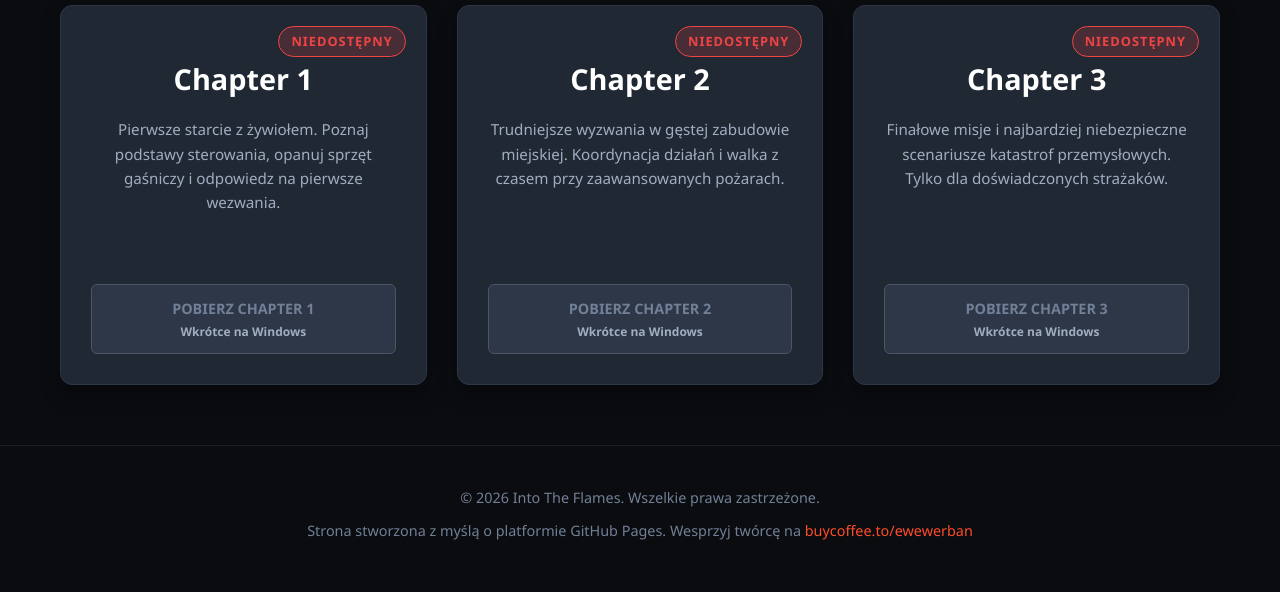
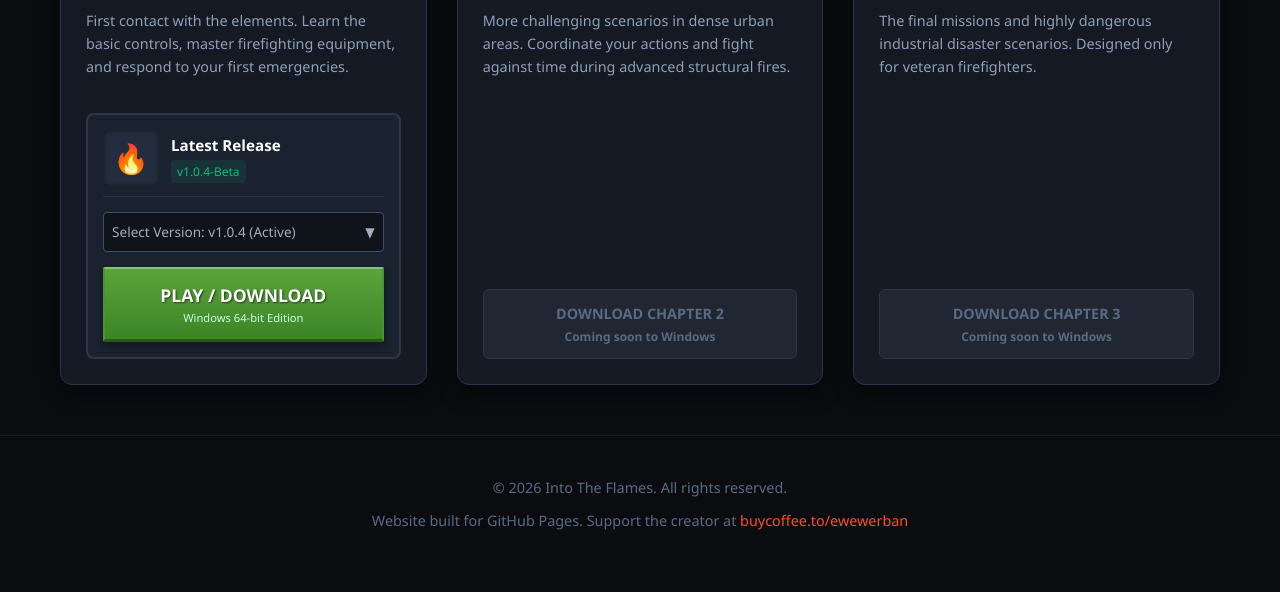
Before and after one commit to Ewewerban/into-the-flames, a plain HTML site: page index.html in a window 1280 px wide. Shown: the part 639-1231 px from the top of the page. Drawn offline with Linux system fonts and the light colour scheme.

Commit message:
Update index.html

```diff
--- a/index.html
+++ b/index.html
@@ -1,18 +1,21 @@
 <!DOCTYPE html>
-<html lang="pl">
+<html lang="en">
 <head>
     <meta charset="UTF-8">
     <meta name="viewport" content="width=device-width, initial-scale=1.0">
-    <title>Into The Flames - Oficjalna Strona</title>
+    <title>Into The Flames - Official Website</title>
     <style>
         :root {
             --bg-color: #0b0c10;
-            --card-bg: #1f2833;
+            --card-bg: #141923;
+            --card-border: #2a3547;
             --primary-color: #ff4c29;
             --primary-hover: #ff683b;
             --text-main: #f5f5f5;
-            --text-muted: #c5a880;
-            --accent-color: #333;
+            --text-muted: #8fa0b7;
+            --mc-green: #3c8527;
+            --mc-green-hover: #479a2e;
+            --mc-gray: #313335;
         }
 
         * {
@@ -32,15 +35,15 @@
         /* Hero Section */
         header {
             position: relative;
-            height: 60vh;
+            height: 50vh;
             display: flex;
             flex-direction: column;
             justify-content: center;
             align-items: center;
             text-align: center;
             padding: 20px;
-            background: linear-gradient(180deg, rgba(11, 12, 16, 0.5) 0%, rgba(11, 12, 16, 1) 100%),
-                        radial-gradient(circle, rgba(255, 76, 41, 0.15) 0%, rgba(0,0,0,0) 70%);
+            background: linear-gradient(180deg, rgba(11, 12, 16, 0.4) 0%, rgba(11, 12, 16, 1) 100%),
+                        radial-gradient(circle, rgba(255, 76, 41, 0.12) 0%, rgba(0,0,0,0) 70%);
             border-bottom: 2px solid var(--primary-color);
         }
 
@@ -54,13 +57,13 @@
         }
 
         .subtitle {
-            font-size: 1.2rem;
+            font-size: 1.1rem;
             color: #aaa;
-            margin-bottom: 30px;
+            margin-bottom: 25px;
             max-width: 600px;
         }
 
-        /* Przycisk Support */
+        /* Support Button */
         .btn-support {
             display: inline-flex;
             align-items: center;
@@ -68,14 +71,13 @@
             background-color: var(--primary-color);
             color: #fff;
             text-decoration: none;
-            padding: 14px 28px;
-            font-size: 1.1rem;
+            padding: 12px 26px;
+            font-size: 1rem;
             font-weight: bold;
             border-radius: 50px;
             box-shadow: 0 0 15px rgba(255, 76, 41, 0.4);
             transition: all 0.3s ease;
             text-transform: uppercase;
-            border: 2px solid transparent;
         }
 
         .btn-support:hover {
@@ -84,10 +86,10 @@
             box-shadow: 0 0 25px rgba(255, 76, 41, 0.6);
         }
 
-        /* Sekcja Chapterów */
+        /* Main Container */
         .chapters-container {
             max-width: 1200px;
-            margin: 60px auto;
+            margin: 50px auto;
             padding: 0 20px;
         }
 
@@ -113,24 +115,22 @@
 
         .grid {
             display: grid;
-            grid-template-columns: repeat(auto-fit, minmax(300px, 1fr));
+            grid-template-columns: repeat(auto-fit, minmax(320px, 1fr));
             gap: 30px;
         }
 
-        /* Karta Chapteru */
+        /* Chapter Card */
         .chapter-card {
             background-color: var(--card-bg);
-            border: 1px solid #2d3748;
+            border: 1px solid var(--card-border);
             border-radius: 12px;
-            padding: 30px;
-            text-align: center;
+            padding: 25px;
             position: relative;
-            overflow: hidden;
             display: flex;
             flex-direction: column;
             justify-content: space-between;
-            min-height: 380px;
-            box-shadow: 0 10px 20px rgba(0, 0, 0, 0.3);
+            min-height: 440px;
+            box-shadow: 0 10px 20px rgba(0, 0, 0, 0.4);
             transition: transform 0.3s ease, border-color 0.3s ease;
         }
 
@@ -139,16 +139,15 @@
             border-color: var(--primary-color);
         }
 
-        /* Badge "Niedostępne" */
         .status-badge {
             position: absolute;
             top: 20px;
             right: 20px;
-            background-color: rgba(239, 68, 68, 0.2);
+            background-color: rgba(239, 68, 68, 0.15);
             color: #ef4444;
             border: 1px solid #ef4444;
             padding: 4px 12px;
-            font-size: 0.8rem;
+            font-size: 0.75rem;
             font-weight: bold;
             text-transform: uppercase;
             border-radius: 20px;
@@ -156,39 +155,136 @@
         }
 
         .chapter-info h3 {
-            font-size: 1.8rem;
-            margin-top: 20px;
-            margin-bottom: 15px;
+            font-size: 1.6rem;
+            margin-top: 15px;
+            margin-bottom: 12px;
             color: #fff;
         }
 
         .chapter-info p {
-            color: #a0aec0;
-            font-size: 0.95rem;
-            margin-bottom: 25px;
+            color: var(--text-muted);
+            font-size: 0.9rem;
+            margin-bottom: 20px;
         }
 
-        /* Przyciski Pobierz (Nieaktywne) */
+        /* Minecraft-styled Launcher Section (Only in Chapter 1) */
+        .mc-launcher-widget {
+            background-color: #1a222f;
+            border: 2px solid #2d3748;
+            border-radius: 8px;
+            padding: 15px;
+            margin-top: 15px;
+        }
+
+        .mc-header {
+            display: flex;
+            align-items: center;
+            gap: 12px;
+            margin-bottom: 15px;
+            border-bottom: 1px solid #2d3748;
+            padding-bottom: 10px;
+        }
+
+        .mc-icon {
+            font-size: 1.8rem;
+            background: #232d3f;
+            padding: 5px 10px;
+            border-radius: 6px;
+            box-shadow: inset 0 0 5px rgba(0,0,0,0.5);
+        }
+
+        .mc-meta {
+            text-align: left;
+        }
+
+        .mc-version-name {
+            font-weight: bold;
+            color: #fff;
+            font-size: 0.95rem;
+        }
+
+        .mc-version-tag {
+            font-size: 0.75rem;
+            color: #10b981;
+            background-color: rgba(16, 185, 129, 0.1);
+            padding: 2px 6px;
+            border-radius: 4px;
+            display: inline-block;
+            margin-top: 2px;
+        }
+
+        /* Dropdown selector simulation */
+        .mc-dropdown {
+            background-color: #0f131a;
+            border: 1px solid #3e4e68;
+            color: #a0aec0;
+            padding: 8px;
+            font-size: 0.85rem;
+            border-radius: 4px;
+            width: 100%;
+            margin-bottom: 15px;
+            display: flex;
+            justify-content: space-between;
+            align-items: center;
+            cursor: pointer;
+        }
+
+        /* Minecraft Style Green Play/Download Button */
+        .mc-btn-play {
+            display: block;
+            background: linear-gradient(180deg, #5ba33a 0%, #3c8527 100%);
+            border-top: 2px solid #82c462;
+            border-bottom: 3px solid #265918;
+            border-left: 2px solid #4e9132;
+            border-right: 2px solid #4e9132;
+            color: #fff;
+            text-align: center;
+            text-decoration: none;
+            padding: 12px;
+            font-size: 1.1rem;
+            font-weight: bold;
+            text-transform: uppercase;
+            text-shadow: 1px 1px 2px #1e4512;
+            transition: filter 0.2s;
+            box-shadow: 0 4px 6px rgba(0,0,0,0.3);
+            border-radius: 2px;
+        }
+
+        .mc-btn-play:hover {
+            filter: brightness(1.1);
+        }
+
+        .mc-btn-play span {
+            display: block;
+            font-size: 0.7rem;
+            text-transform: none;
+            text-shadow: none;
+            color: #d1fae5;
+            font-weight: normal;
+        }
+
+        /* Standard Disabled Download Button for other chapters */
         .btn-download {
             display: block;
-            background-color: #2d3748;
-            color: #718096;
+            background-color: #202632;
+            color: #5a6a85;
             text-decoration: none;
             padding: 12px 20px;
             font-weight: bold;
             border-radius: 6px;
-            border: 1px solid #4a5568;
+            border: 1px solid #2d3748;
             transition: all 0.3s ease;
             cursor: not-allowed;
             text-transform: uppercase;
             font-size: 0.9rem;
+            text-align: center;
         }
 
         .btn-download span {
             display: block;
             font-size: 0.75rem;
             text-transform: none;
-            color: #a0aec0;
+            color: #5a6a85;
             margin-top: 2px;
         }
 
@@ -196,8 +292,8 @@
         footer {
             text-align: center;
             padding: 40px 20px;
-            border-top: 1px solid #1a202c;
-            color: #718096;
+            border-top: 1px solid #141923;
+            color: #5a6a85;
             font-size: 0.9rem;
         }
 
@@ -228,58 +324,74 @@
 
     <header>
         <h1>Into The Flames</h1>
-        <p class="subtitle">Wkrocz w ogień. Ocal życie. Przygotuj się na niezapomnianą akcję ratunkową.</p>
+        <p class="subtitle">Step into the fire. Save lives. Gear up for the ultimate firefighting experience.</p>
 
         <a href="https://buycoffee.to/ewewerban" target="_blank" class="btn-support">
-            ☕ Wesprzyj mnie (BuyCoffee)
+            ☕ Support Me (BuyCoffee)
         </a>
     </header>
 
     <main class="chapters-container">
-        <h2 class="section-title">Rozdziały Gry</h2>
+        <h2 class="section-title">Game Chapters</h2>
 
         <div class="grid">
             <div class="chapter-card">
-                <span class="status-badge">Niedostępny</span>
+                <span class="status-badge" style="background-color: rgba(16, 185, 129, 0.15); color: #10b981; border-color: #10b981;">Ready to Download</span>
                 <div class="chapter-info">
                     <h3>Chapter 1</h3>
-                    <p>Pierwsze starcie z żywiołem. Poznaj podstawy sterowania, opanuj sprzęt gaśniczy i odpowiedz na pierwsze wezwania.</p>
+                    <p>First contact with the elements. Learn the basic controls, master firefighting equipment, and respond to your first emergencies.</p>
+                </div>
+
+                <div class="mc-launcher-widget">
+                    <div class="mc-header">
+                        <div class="mc-icon">🔥</div>
+                        <div class="mc-meta">
+                            <div class="mc-version-name">Latest Release</div>
+                            <span class="mc-version-tag">v1.0.4-Beta</span>
+                        </div>
+                    </div>
+
+                    <div class="mc-dropdown">
+                        <span>Select Version: v1.0.4 (Active)</span>
+                        <span>▼</span>
+                    </div>
+
+                    <a href="https://buycoffee.to/ewewerban" target="_blank" class="mc-btn-play">
+                        Play / Download
+                        <span>Windows 64-bit Edition</span>
+                    </a>
+                </div>
+            </div>
+
+            <div class="chapter-card">
+                <span class="status-badge">Unavailable</span>
+                <div class="chapter-info">
+                    <h3>Chapter 2</h3>
+                    <p>More challenging scenarios in dense urban areas. Coordinate your actions and fight against time during advanced structural fires.</p>
                 </div>
                 <a href="#" class="btn-download" onclick="event.preventDefault();">
-                    Pobierz Chapter 1
-                    <span>Wkrótce na Windows</span>
+                    Download Chapter 2
+                    <span>Coming soon to Windows</span>
                 </a>
             </div>
 
             <div class="chapter-card">
-                <span class="status-badge">Niedostępny</span>
+                <span class="status-badge">Unavailable</span>
                 <div class="chapter-info">
-                    <h3>Chapter 2</h3>
-                    <p>Trudniejsze wyzwania w gęstej zabudowie miejskiej. Koordynacja działań i walka z czasem przy zaawansowanych pożarach.</p>
+                    <h3>Chapter 3</h3>
+                    <p>The final missions and highly dangerous industrial disaster scenarios. Designed only for veteran firefighters.</p>
                 </div>
                 <a href="#" class="btn-download" onclick="event.preventDefault();">
-                    Pobierz Chapter 2
-                    <span>Wkrótce na Windows</span>
-                </a>
-            </div>
-
-            <div class="chapter-card">
-                <span class="status-badge">Niedostępny</span>
-                <div class="chapter-info">
-                    <h3>Chapter 3</h3>
-                    <p>Finałowe misje i najbardziej niebezpieczne scenariusze katastrof przemysłowych. Tylko dla doświadczonych strażaków.</p>
-                </div>
-                <a href="#" class="btn-download" onclick="event.preventDefault();">
-                    Pobierz Chapter 3
-                    <span>Wkrótce na Windows</span>
+                    Download Chapter 3
+                    <span>Coming soon to Windows</span>
                 </a>
             </div>
         </div>
     </main>
 
     <footer>
-        <p>&copy; 2026 Into The Flames. Wszelkie prawa zastrzeżone.</p>
-        <p>Strona stworzona z myślą o platformie GitHub Pages. Wesprzyj twórcę na <a href="https://buycoffee.to/ewewerban" target="_blank">buycoffee.to/ewewerban</a></p>
+        <p>&copy; 2026 Into The Flames. All rights reserved.</p>
+        <p>Website built for GitHub Pages. Support the creator at <a href="https://buycoffee.to/ewewerban" target="_blank">buycoffee.to/ewewerban</a></p>
     </footer>
 
 </body>
```
